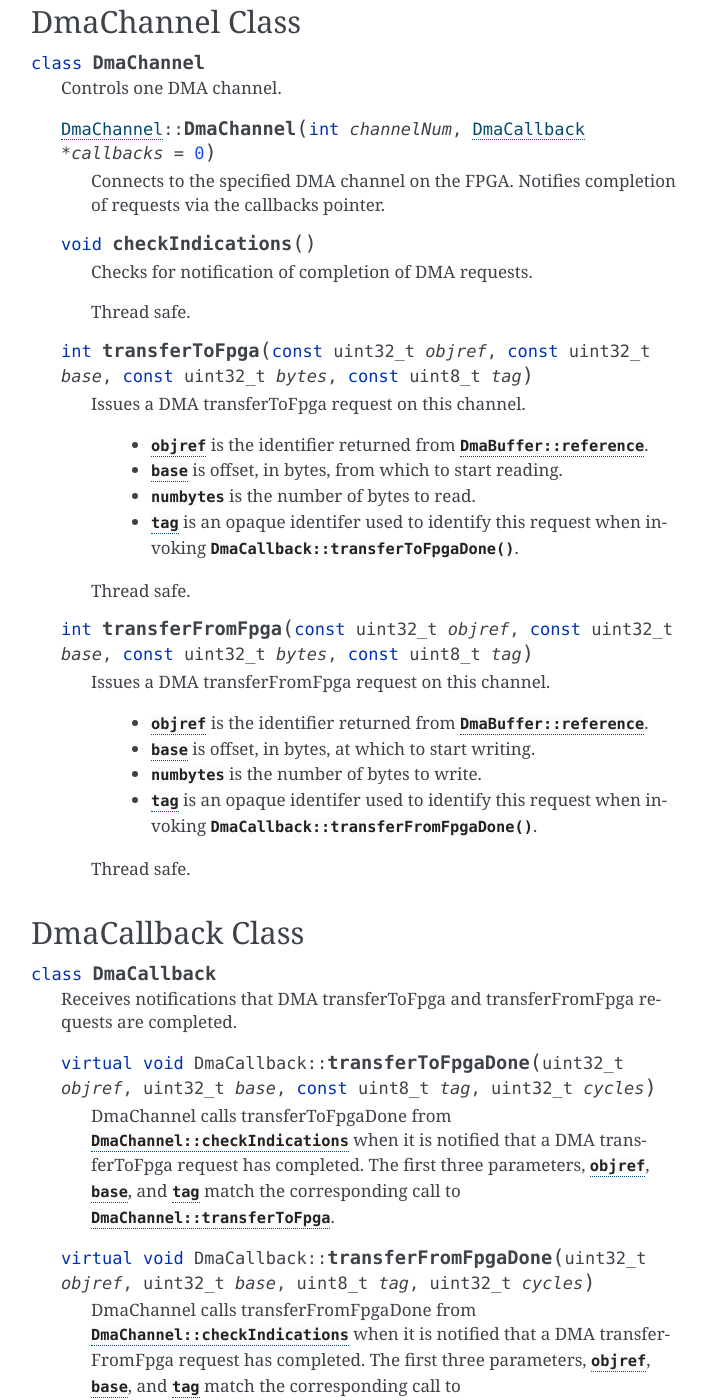
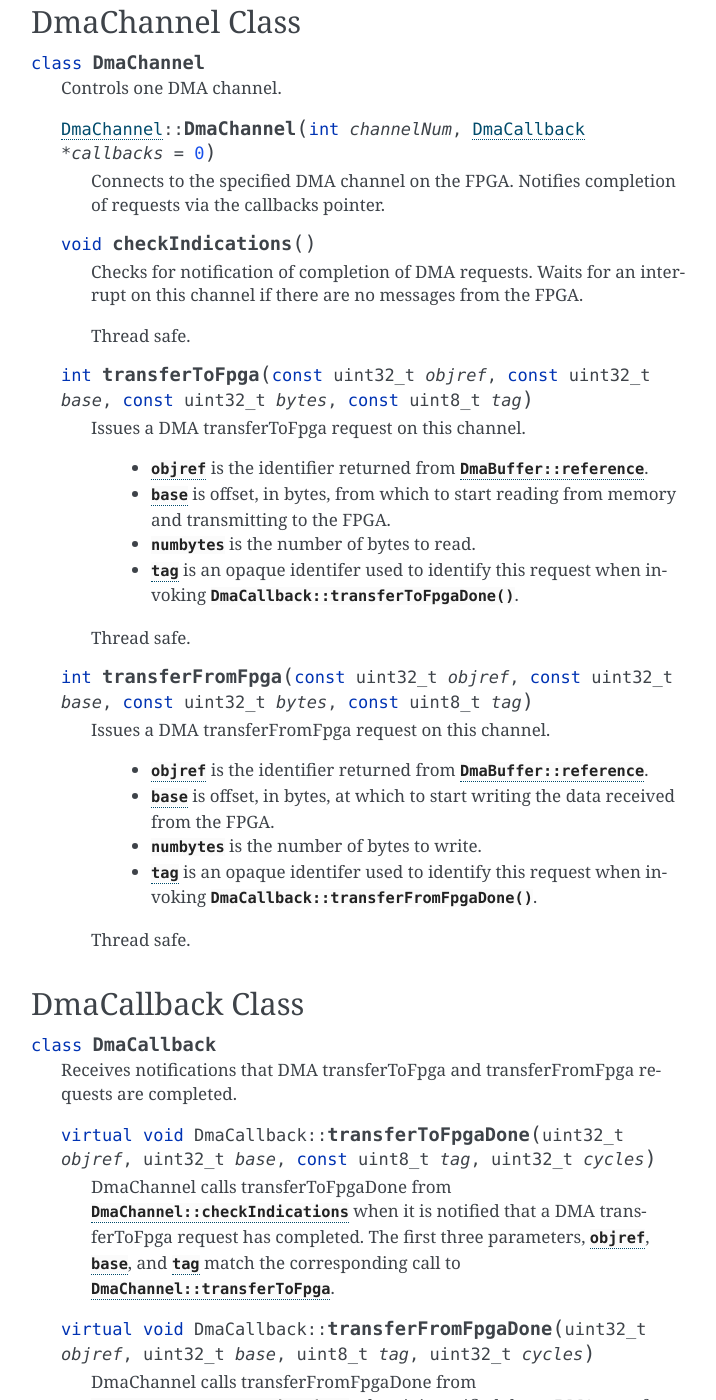
Before and after one commit to cambridgehackers/dmac, a Sphinx documentation site: the page built from doc/source/dmaclasses.rst, in a window 1280 px wide and 1400 px high, scrolled down 727 px. Shown: the whole window, without its empty margins (389-1105 px from the left). Built offline with Sphinx 7.4.7, drawn with Linux system fonts in a browser that asks for light colours.

Commit message:
add a note about waiting for interrupts in checkIndications

```diff
--- a/doc/source/dmaclasses.rst
+++ b/doc/source/dmaclasses.rst
@@ -49,7 +49,9 @@ DmaChannel Class
 
    .. cpp:function:: void checkIndications()
 
-      Checks for notification of completion of DMA requests.
+      Checks for notification of completion of DMA requests. Waits for
+      an interrupt on this channel if there are no messages from the
+      FPGA.
 
       Thread safe.
 
@@ -58,9 +60,11 @@ DmaChannel Class
       Issues a DMA transferToFpga request on this channel.
 
        * :cpp:var:`objref` is the identifier returned from :cpp:member:`DmaBuffer::reference`.
-       * :cpp:var:`base` is offset, in bytes, from which to start reading.
+       * :cpp:var:`base` is offset, in bytes, from which to start reading from memory and transmitting to the FPGA.
        * :cpp:var:`numbytes` is the number of bytes to read.
-       * :cpp:var:`tag` is an opaque identifer used to identify this request when invoking :cpp:func:`DmaCallback::transferToFpgaDone`.
+       * :cpp:var:`tag` is an opaque identifer used to identify this
+         request when invoking
+         :cpp:func:`DmaCallback::transferToFpgaDone`.
 
       Thread safe.
 
@@ -69,7 +73,7 @@ DmaChannel Class
       Issues a DMA transferFromFpga request on this channel.
 
        * :cpp:var:`objref` is the identifier returned from :cpp:member:`DmaBuffer::reference`.
-       * :cpp:var:`base` is offset, in bytes, at which to start writing.
+       * :cpp:var:`base` is offset, in bytes, at which to start writing the data received from the FPGA.
        * :cpp:var:`numbytes` is the number of bytes to write.
        * :cpp:var:`tag` is an opaque identifer used to identify this request when invoking :cpp:func:`DmaCallback::transferFromFpgaDone`.
 
```
